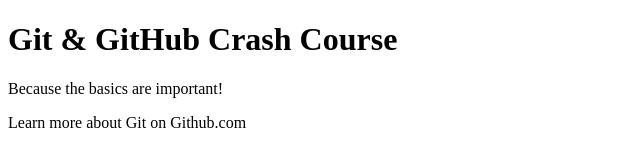
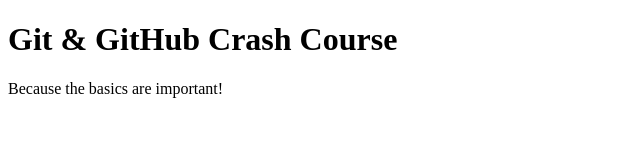
Before and after one commit to kennyeverett/github-crash-course, a plain HTML site: page index.html in a window 1280 px wide. Shown: the whole page, without its empty margins (0-640 px from the left). Drawn offline with Linux system fonts and the light colour scheme.

Commit message:
adding revert change

```diff
--- a/index.html
+++ b/index.html
@@ -9,6 +9,5 @@
   <body>
     <h1>Git & GitHub Crash Course</h1>
     <p>Because the basics are important!</p>
-    <p>Learn more about Git on Github.com</p>
   </body>
 </html>
```
